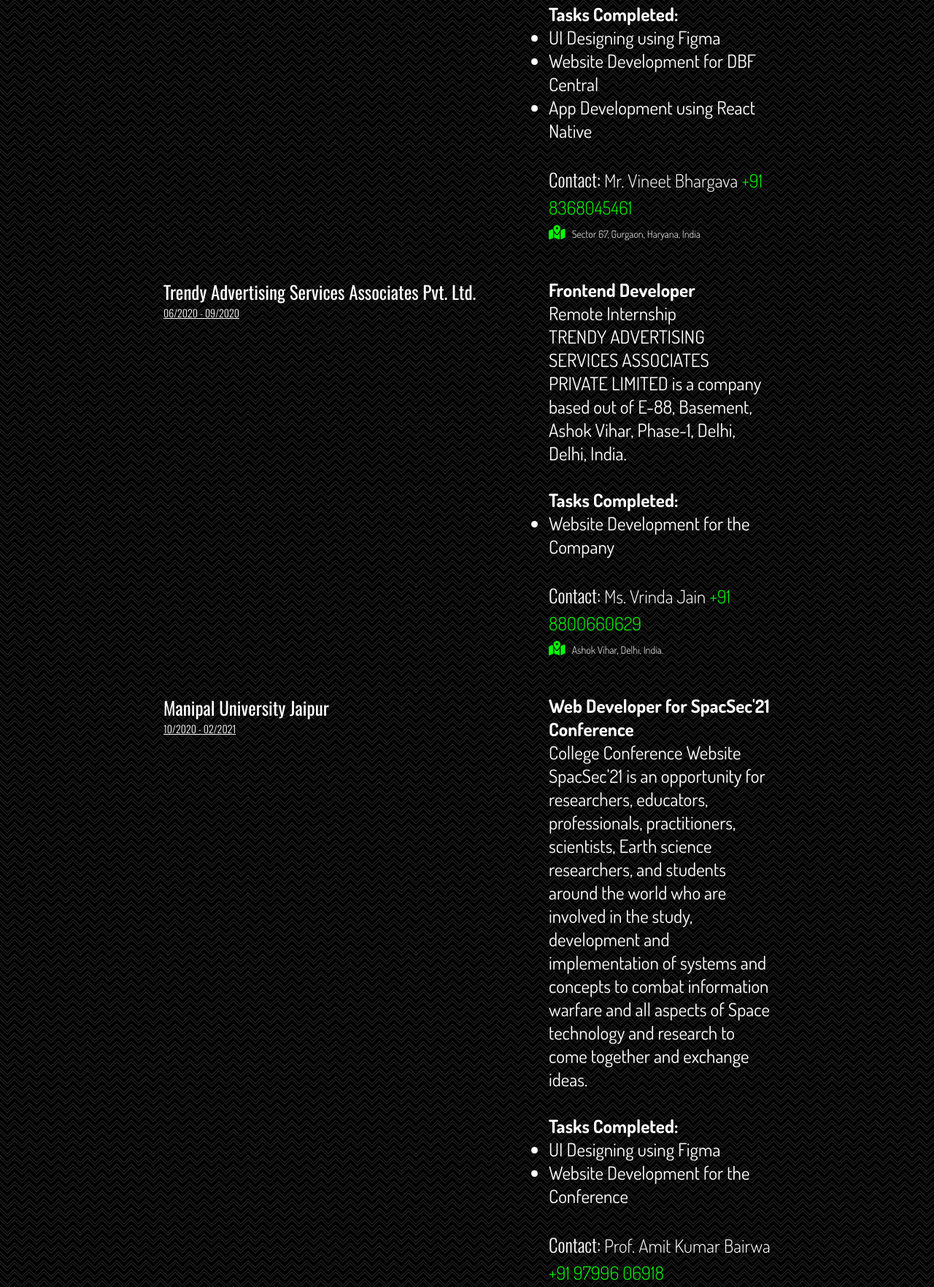
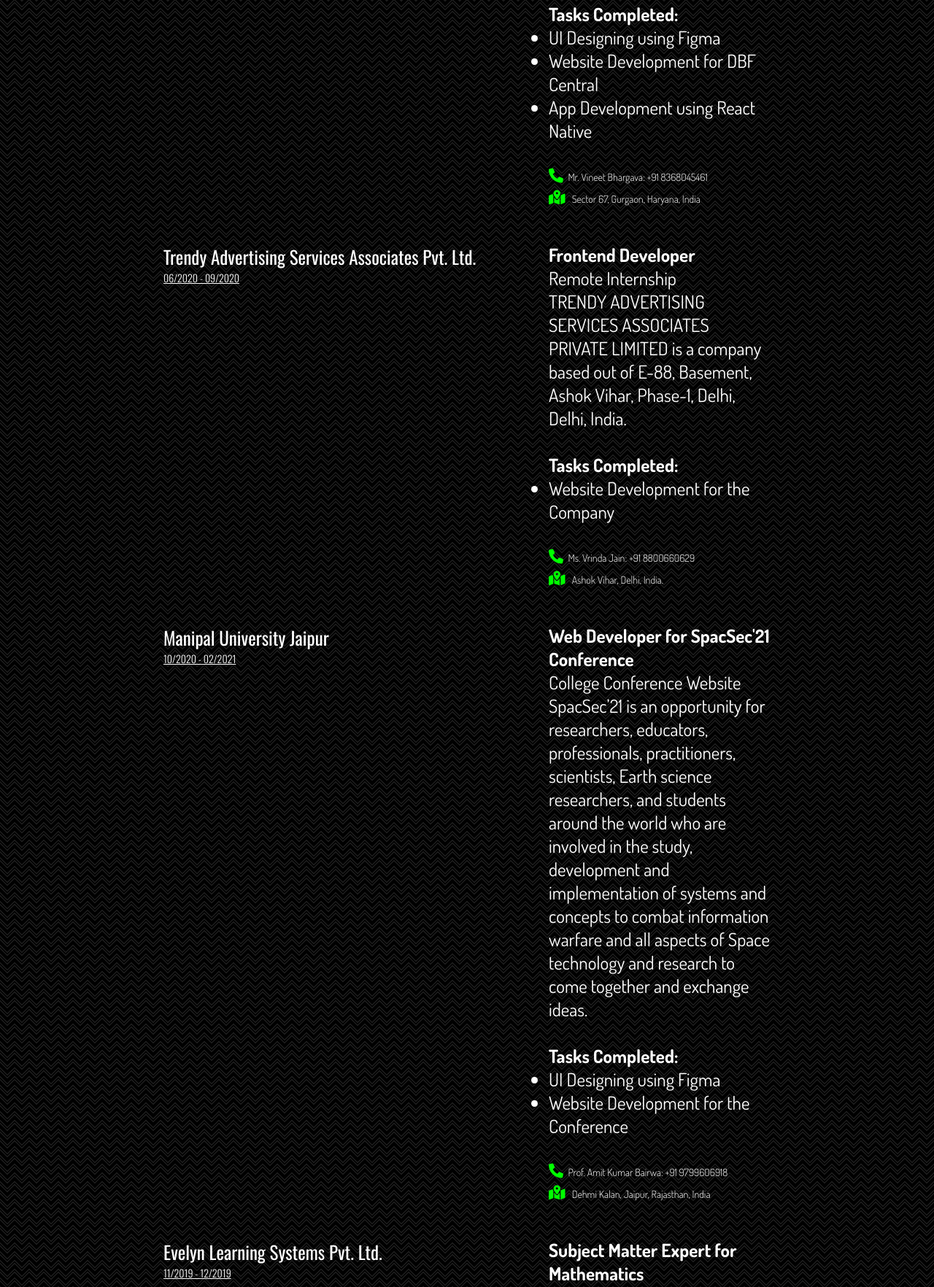
Before and after one commit to BugCrush/Portfolio, a plain HTML site: page index.html in a window 1280 px wide. Shown: the part 3566-5330 px from the top of the page at 73% size. Drawn offline with nearby package versions, Linux system fonts and the light colour scheme; animation ran at ten frames a second.

Commit message:
updated experiences

```diff
--- a/index.html
+++ b/index.html
@@ -290,7 +290,7 @@
                                 <li>App Development using React Native</li>
                             </ul>
                             <br>
-                            <p class="headf-lit">Contact: <span class="bodyf-lit">Mr. Vineet Bhargava </span><a href="tel:+918368045461" class="bodyf-lit" style="color: #00ff00;">+91 8368045461</a></p>
+                            <p class="bodyf-lit" style="font-size: 14px;"><span style="font-size: 20px; color: #00ff00; margin-right: 0.4rem;"><i class="fas fa-phone"></i></span><a href="tel:+918368045461" class="bodyf-lit">Mr. Vineet Bhargava: +91 8368045461</a></p>
                         </h3>
                         <h4 class="explocation bodyf-lit"><a href="https://goo.gl/maps/ZWYQ5Qz5rkmaM1vm9" style="color: white;"><i class="fas fa-map-marked-alt" style="font-size: 20px; margin-right: 0.4rem; color: #00ff00;"></i> Sector 67, Gurgaon, Haryana, India</a></h4>
                     </div>
@@ -311,7 +311,7 @@
                                 <li>Website Development for the Company</li>
                             </ul>
                             <br>
-                            <p class="headf-lit">Contact: <span class="bodyf-lit">Ms. Vrinda Jain </span><a href="tel:+918800660629" class="bodyf-lit" style="color: #00ff00;">+91 8800660629</a></p>
+                            <p class="bodyf-lit" style="font-size: 14px;"><span style="font-size: 20px; color: #00ff00; margin-right: 0.4rem;"><i class="fas fa-phone"></i></span><a href="tel:+918800660629" class="bodyf-lit">Ms. Vrinda Jain: +91 8800660629</a></p>
                         </h3>
                         <h4 class="explocation bodyf-lit"><a href="https://goo.gl/maps/o66sXKzVCbt3D86UA" style="color: white;"><i class="fas fa-map-marked-alt" style="font-size: 20px; margin-right: 0.4rem; color: #00ff00;"></i> Ashok Vihar, Delhi, India.</a></h4>
                     </div>
@@ -333,7 +333,7 @@
                                 <li>Website Development for the Conference</li>
                             </ul>
                             <br>
-                            <p class="headf-lit">Contact: <span class="bodyf-lit">Prof. Amit Kumar Bairwa </span><a href="tel:+9197996 06918" class="bodyf-lit" style="color: #00ff00;">+91 97996 06918</a></p>
+                            <p class="bodyf-lit" style="font-size: 14px;"><span style="font-size: 20px; color: #00ff00; margin-right: 0.4rem;"><i class="fas fa-phone"></i></span><a href="tel:+919799606918" class="bodyf-lit">Prof. Amit Kumar Bairwa: +91 9799606918</a></p>
                         </h3>
                         <h4 class="explocation bodyf-lit"><a href="https://goo.gl/maps/u5J7xHtcyuVortJW7" style="color: white;"><i class="fas fa-map-marked-alt" style="font-size: 20px; margin-right: 0.4rem; color: #00ff00;"></i> Dehmi Kalan, Jaipur, Rajasthan, India</a></h4>
                     </div>
@@ -354,7 +354,7 @@
                                 <li>Writing solutions for international mathematics textbooks of grad level (Grades XI, XII and Engineering Mathematics) .</li>
                             </ul>
                             <br>
-                            <p class="headf-lit">Contact: <span class="bodyf-lit">Ms. Parul Behl </span><a href="tel:+918595234774" class="bodyf-lit" style="color: #00ff00;">+91 8595234774</a></p>
+                            <p class="bodyf-lit" style="font-size: 14px;"><span style="font-size: 20px; color: #00ff00; margin-right: 0.4rem;"><i class="fas fa-phone"></i></span><a href="tel:+918595234774" class="bodyf-lit">Ms. Parul Behl: +91 8595234774</a></p>
                         </h3>
                         <h4 class="explocation bodyf-lit"><a href="https://goo.gl/maps/Yoghx13MYaUvuXXZ6" style="color: white;"><i class="fas fa-map-marked-alt" style="font-size: 20px; margin-right: 0.4rem; color: #00ff00;"></i> Ghitorni, Delhi, India</a></h4>
                     </div>
```
